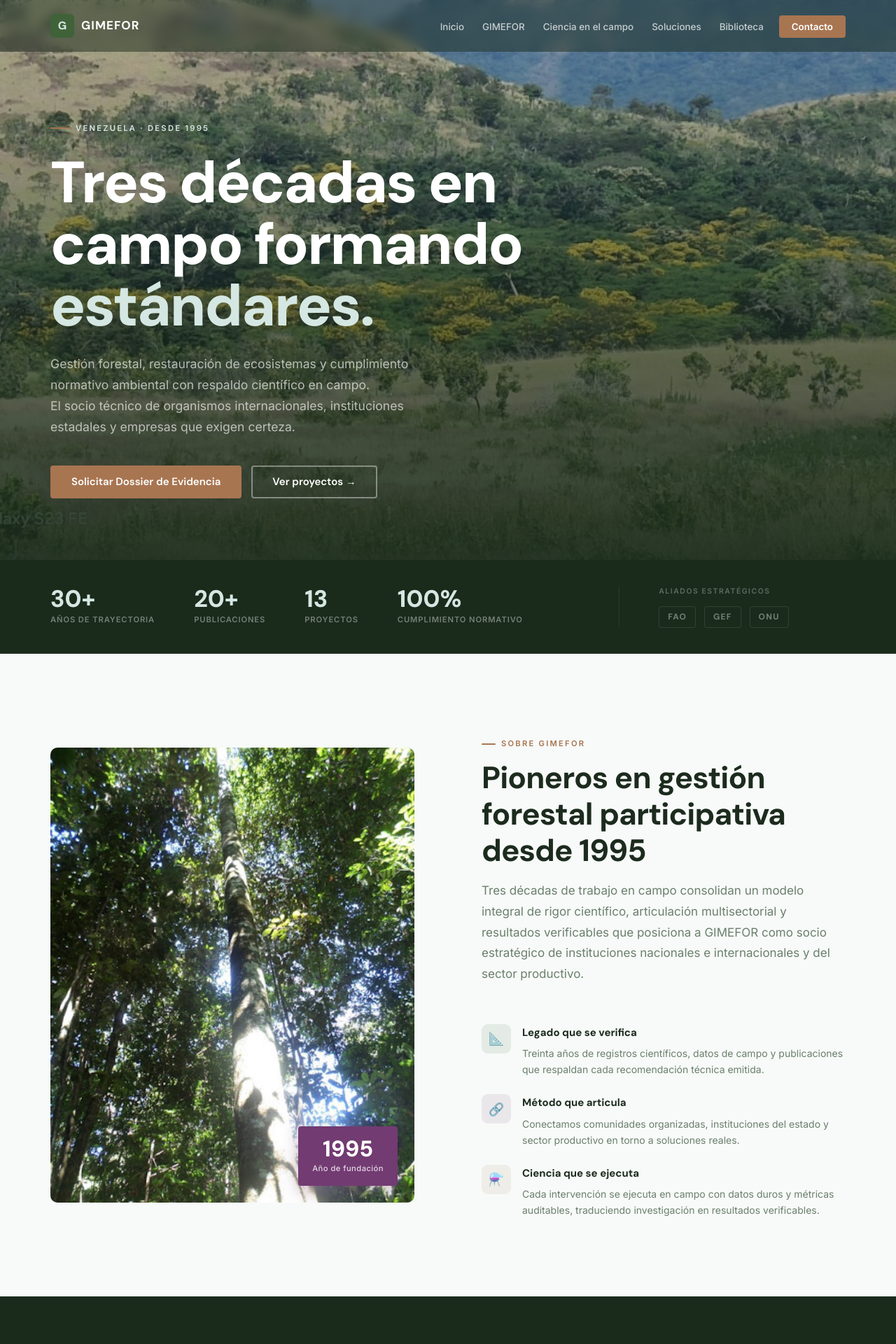
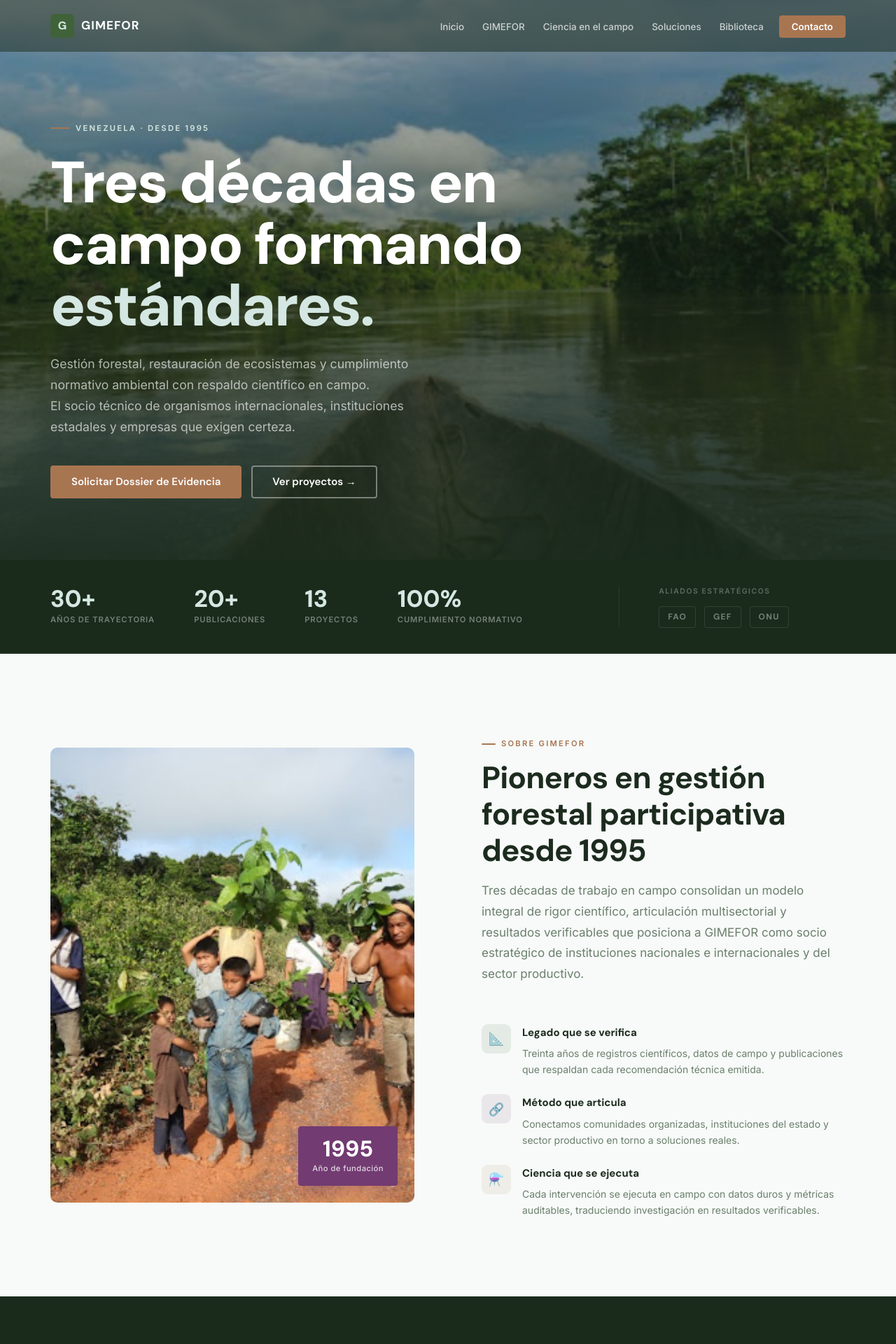
Before and after one commit to Gimefor/gimefor, a React (Vite) app: page / in a window 1280 px wide. Shown: the top 1920 px of the page at 70% size. Built offline with nearby package versions, Linux system fonts and the light colour scheme.

Commit message:
cambiando hero image y about image

```diff
--- a/src/components/Nosotros.tsx
+++ b/src/components/Nosotros.tsx
@@ -26,7 +26,7 @@ export default function Nosotros() {
         <div className="nosotros__grid">
           <div className="nosotros__image-wrap">
             <img
-              src="imgHero3.jpg"
+              src="comunidadActiva.jpg"
               alt="Ecosistema de manglar — área de intervención GIMEFOR en el Delta del Orinoco"
               className="nosotros__image"
             />
--- a/src/index.css
+++ b/src/index.css
@@ -324,7 +324,7 @@ input, select, textarea { font-family: var(--font-body); }
 .hero__bg {
   position: absolute;
   inset: 0;
-  background-image: url('/heroImg3.jpeg');
+  background-image: url('/heroImage4.jpg');
   background-size: cover;
   background-position: center 35%;
   background-color: var(--forest-deep);
```
Also changed, not shown: public/comunidadActiva.jpg (added), public/heroImage4.jpg (added).
